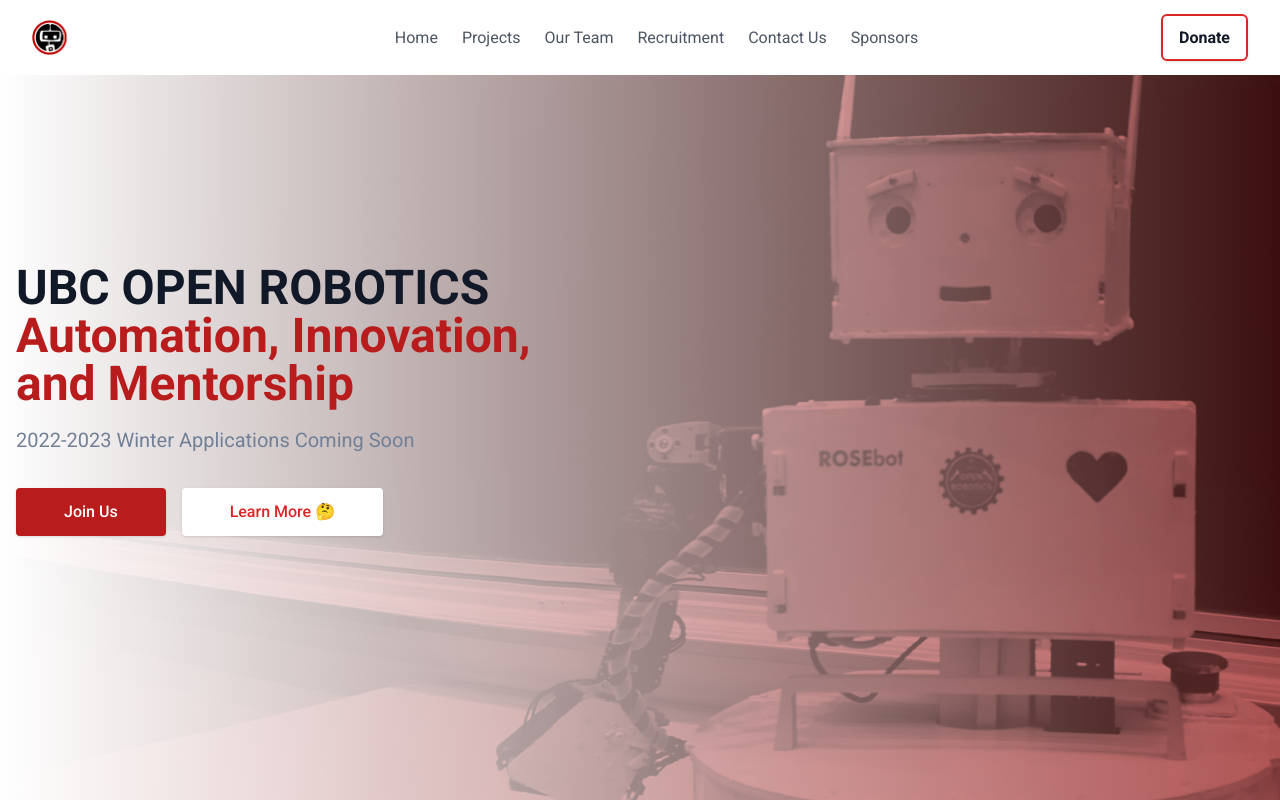
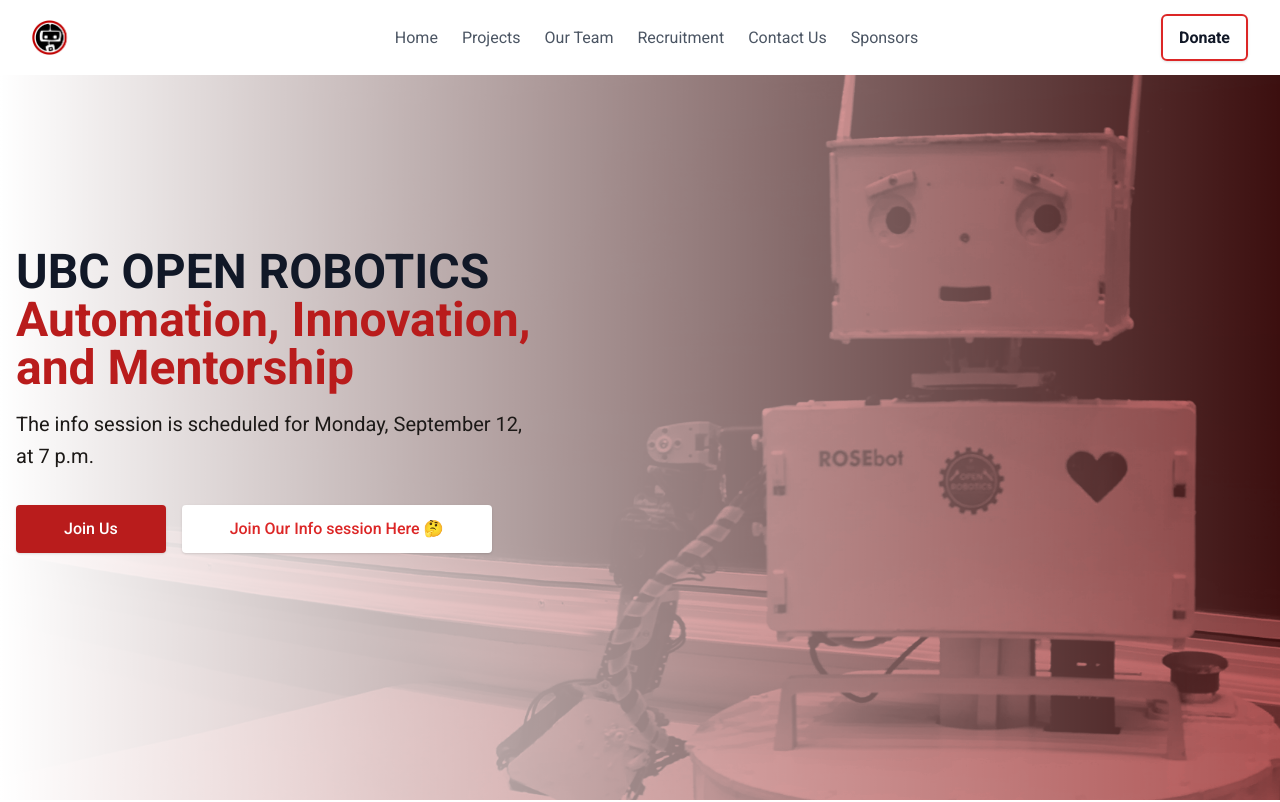
Before and after one commit to SteveIsnthere/openrobotics_website, a React (Create React App) app: page / in a window 1280 px wide. Shown: the top 802 px of the page. Built offline with nearby package versions, Linux system fonts and the light colour scheme.

Commit message:
info session

```diff
--- a/src/components/Home/Hero.tsx
+++ b/src/components/Home/Hero.tsx
@@ -25,8 +25,8 @@
               </strong>
             </h1>
 
-            <p className="max-w-lg mt-4 sm:leading-relaxed sm:text-xl">
-              2022-2023 Winter Applications Coming Soon
+            <p className="max-w-lg mt-4 sm:leading-relaxed sm:text-xl text-stone-900">
+            The info session is scheduled for Monday, September 12, at 7 p.m.
             </p>
 
             <div className="flex flex-wrap gap-4 mt-8 text-center">
@@ -39,9 +39,9 @@
 
               <a
                 className="block w-full px-12 py-3 text-md font-medium bg-white rounded shadow text-red-600 sm:w-auto hover:bg-gray-100  focus:outline-none focus:ring"
-                href="/about"
+                href="https://meet.google.com/ivj-gyjk-zsh?hs=122&authuser=0"
               >
-                Learn More 🤔
+                Join Our Info session Here 🤔
               </a>
             </div>
           </div>
```
